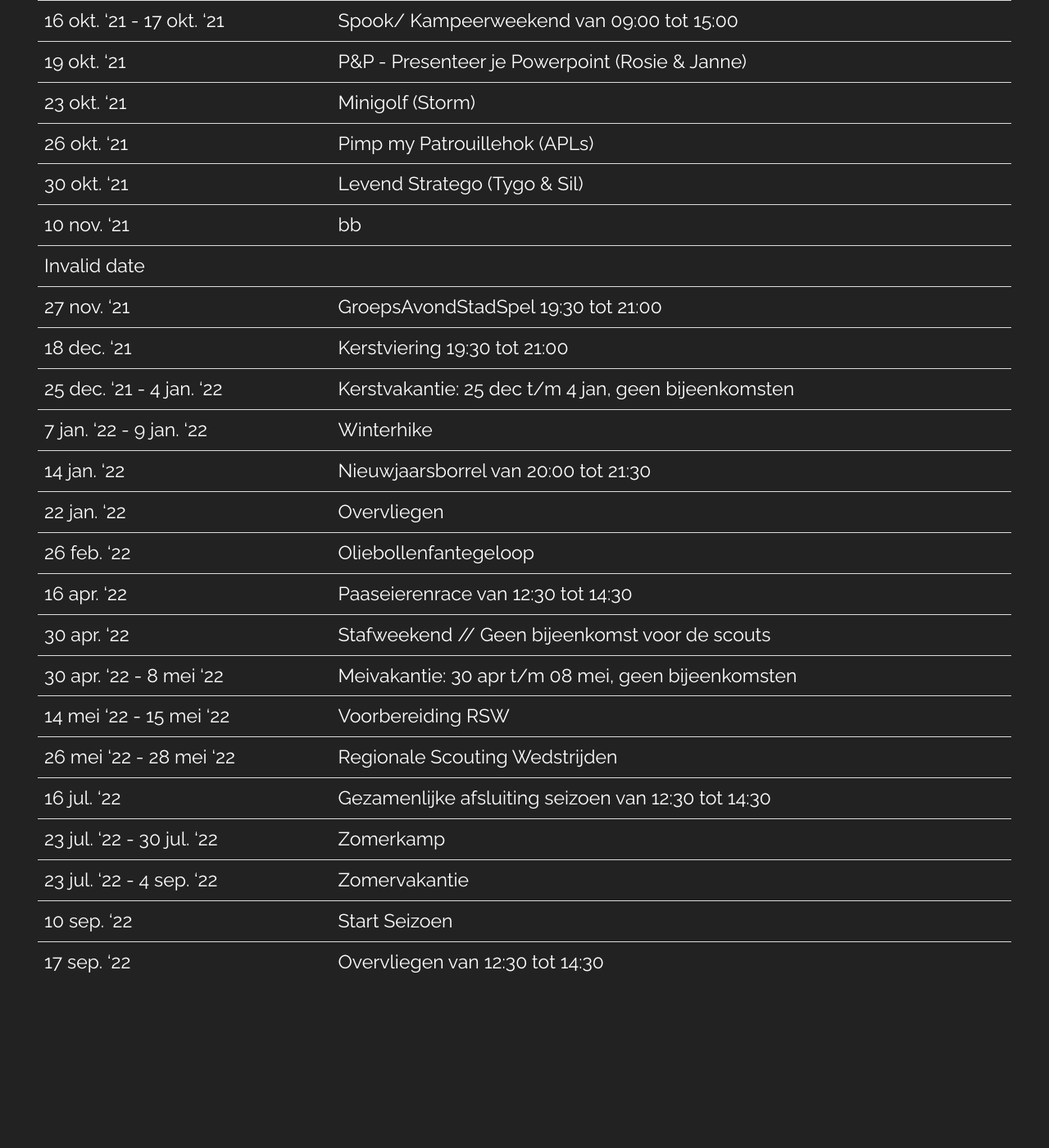
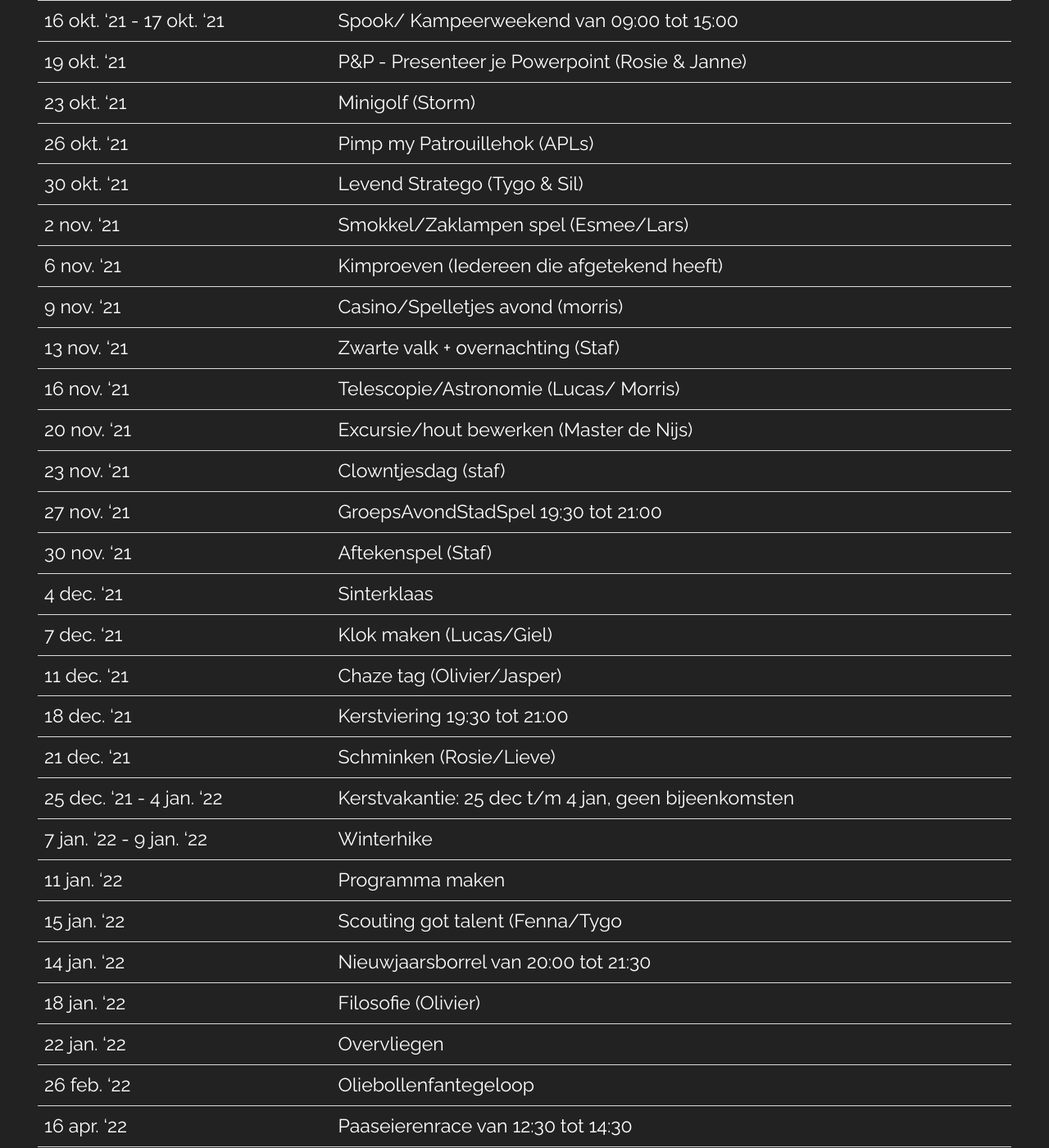
Before and after one commit to nognooitmeegemaakt/website, a Jekyll site: the page built from _agenda/scouts.md, in a window 1280 px wide and 1400 px high, scrolled down 775 px. Shown: the whole window at 82% size. Built offline with Jekyll 4.4.1, drawn with Linux system fonts in a browser that asks for light colours; some web fonts are replaced; before the commit the page ends 2039 px from its top, so only the background shows below that; some of the changed text lies outside the part shown.

Commit message:
Update scouts.md Agenda through CMS
By Guidon van den Berg (162.158.94.124)

```diff
--- a/_agenda/scouts.md
+++ b/_agenda/scouts.md
@@ -23,13 +23,26 @@ Aangepast op 2 oktober.
 | 23 okt. '21 | Minigolf (Storm) |
 | 26 okt. '21 | Pimp my Patrouillehok (APLs) |
 | 30 okt. '21 | Levend Stratego (Tygo & Sil) |
-| 10 nov. '21 | bb  |
-| Invalid date |  |
+| 2 nov. '21 | Smokkel/Zaklampen spel (Esmee/Lars) |
+| 6 nov. '21 | Kimproeven (Iedereen die afgetekend heeft) |
+| 9 nov. '21 | Casino/Spelletjes avond (morris) |
+| 13 nov. '21 | Zwarte valk + overnachting (Staf) |
+| 16 nov. '21 | Telescopie/Astronomie (Lucas/ Morris) |
+| 20 nov. '21 | Excursie/hout bewerken (Master de Nijs) |
+| 23 nov. '21 | Clowntjesdag (staf) |
 | 27 nov. '21 | GroepsAvondStadSpel 19:30 tot 21:00 |
+| 30 nov. '21 | Aftekenspel (Staf) |
+| 4 dec. '21 | Sinterklaas |
+| 7 dec. '21 | Klok maken (Lucas/Giel) |
+| 11 dec. '21 | Chaze tag (Olivier/Jasper) |
 | 18 dec. '21 | Kerstviering 19:30 tot 21:00 |
+| 21 dec. '21 | Schminken (Rosie/Lieve) |
 | 25 dec. '21 - 4 jan. '22 | Kerstvakantie: 25 dec t/m 4 jan, geen bijeenkomsten |
 | 7 jan. '22 - 9 jan. '22 | Winterhike |
+| 11 jan. '22 | Programma maken |
+| 15 jan. '22 | Scouting got talent (Fenna/Tygo |
 | 14 jan. '22 | Nieuwjaarsborrel van 20:00 tot 21:30 |
+| 18 jan. '22 | Filosofie (Olivier) |
 | 22 jan. '22 | Overvliegen |
 | 26 feb. '22 | Oliebollenfantegeloop |
 | 16 apr. '22 | Paaseierenrace van 12:30 tot 14:30 |
```
Also changed, not shown: other parts of _agenda/scouts.md (+1 -1 lines).
